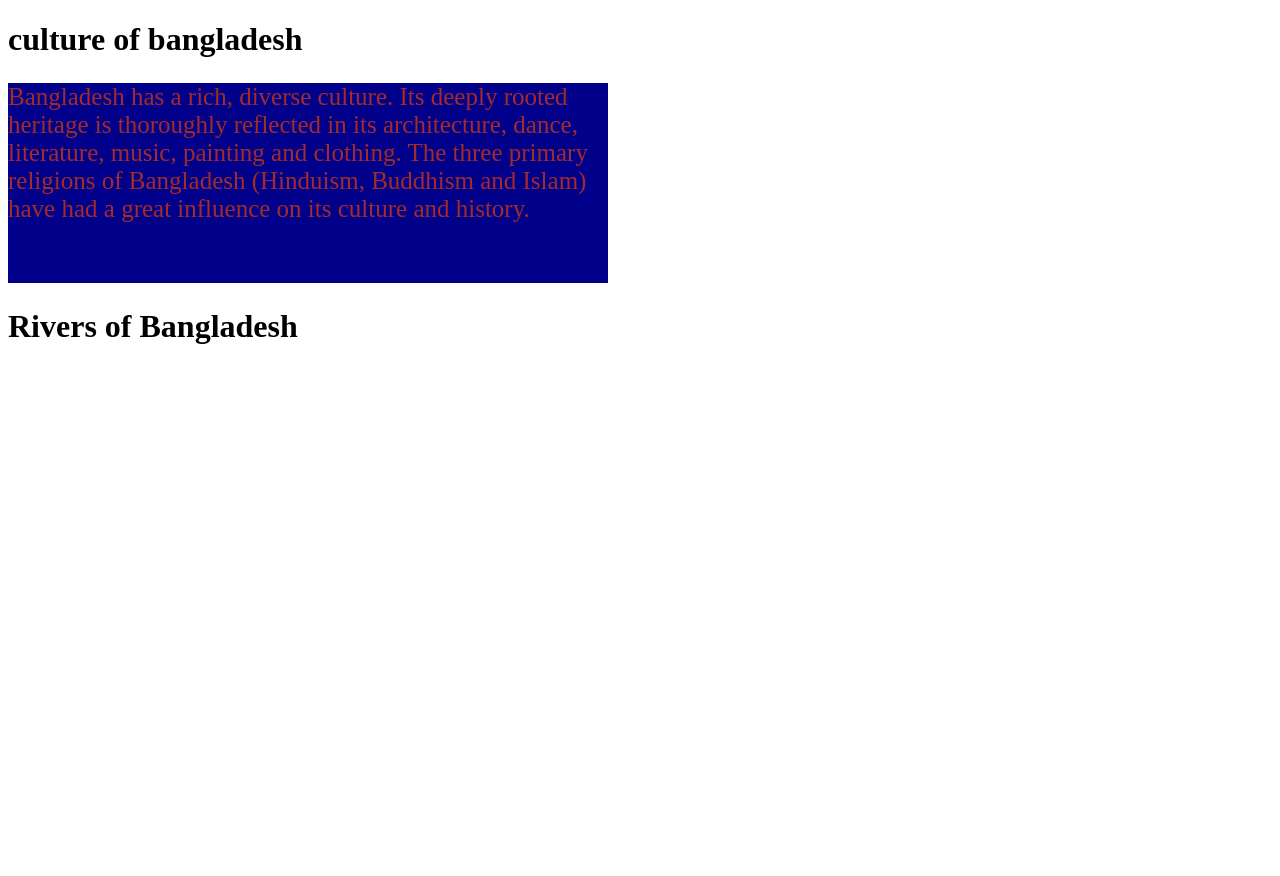
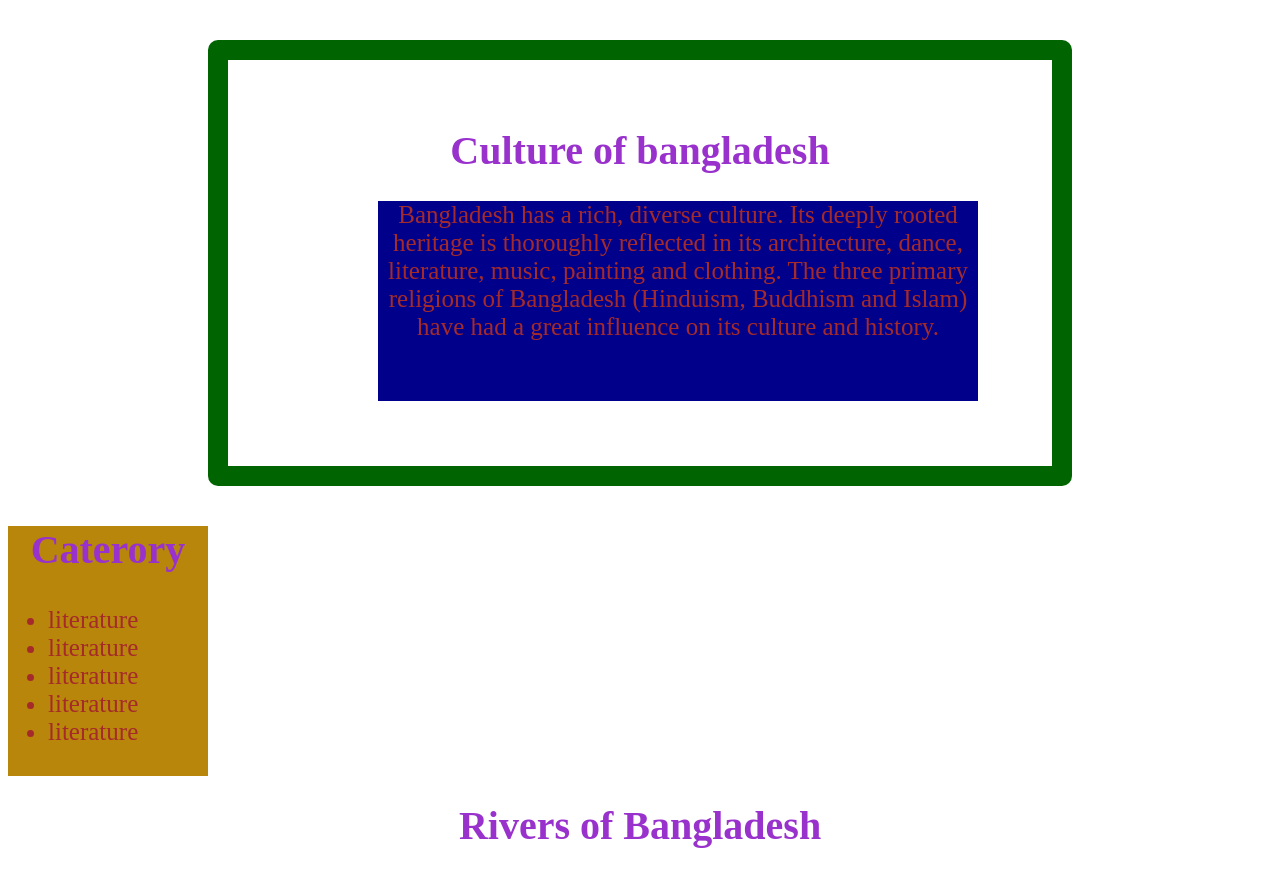
Before and after one commit to UmmayTakida/my-practice-repo, a plain HTML site: page index.html in a window 1280 px wide. Before the commit the page ends 800 px from the top, so only its background shows below. Drawn offline with Linux system fonts and the light colour scheme.

Commit message:
many added

```diff
--- a/index.html
+++ b/index.html
@@ -8,13 +8,23 @@
     <link rel="stylesheet" href="style.css">
 </head>
 <body>
-    <div>
-        <h1>culture of bangladesh</h1>
+    <div class="culture" >
+        <h1 class="same">Culture of bangladesh</h1>
         <p>Bangladesh has a rich, diverse culture. Its deeply rooted heritage is thoroughly reflected in its architecture, dance, literature, music, painting and clothing. The three primary religions of Bangladesh (Hinduism, Buddhism and Islam) have had a great influence on its culture and history.</p>
+
+    </div>
+    <div class="category">
+            <h2 class="same">Caterory</h2><ul>
+            <li>literature</li>
+            <li>literature</li>
+            <li>literature</li>
+            <li>literature</li>
+            <li>literature</li>
+        </ul>
     </div>
     <div>
 
-        <h1>Rivers of Bangladesh</h1>
+        <h1 class="same">Rivers of Bangladesh</h1>
     </div>
     </body>
 </body>
--- a/style.css
+++ b/style.css
@@ -4,5 +4,26 @@ p{
     height: 200px;
     width: 600px;
     font-size: 25px;
+    text-align: center;
 
 }
+.category{
+    background-color: darkgoldenrod;
+    color: brown;
+    height: 250px;
+    width: 200px;
+    font-size: 25px;
+
+
+}
+.culture{
+    border: darkgreen solid 20px;
+    border-radius: 10px;
+    margin: 40px 200px;
+    padding: 40px 150px;
+}
+.same{
+    color: darkorchid;
+    text-align: center;
+    font-size: 40px;
+}
```
